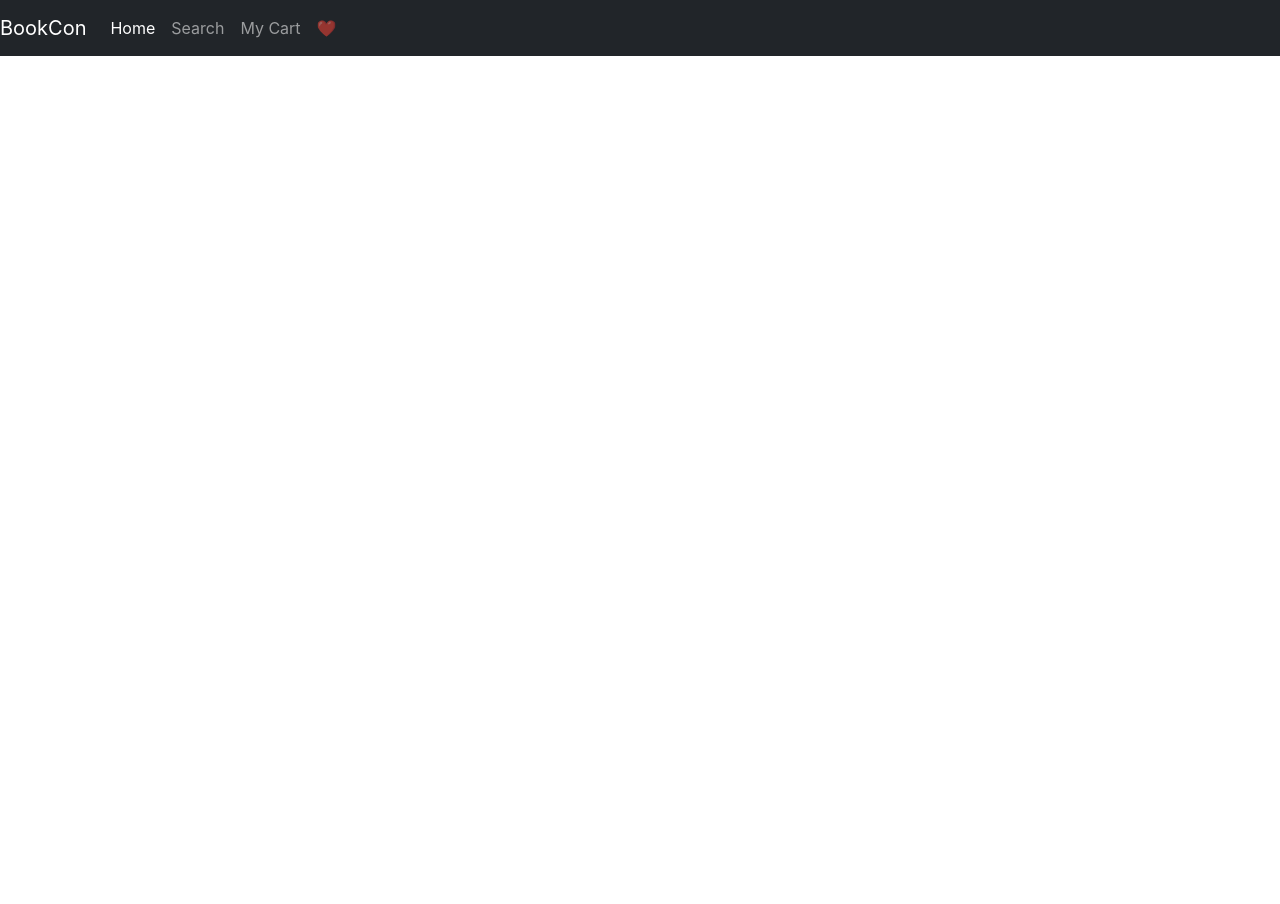
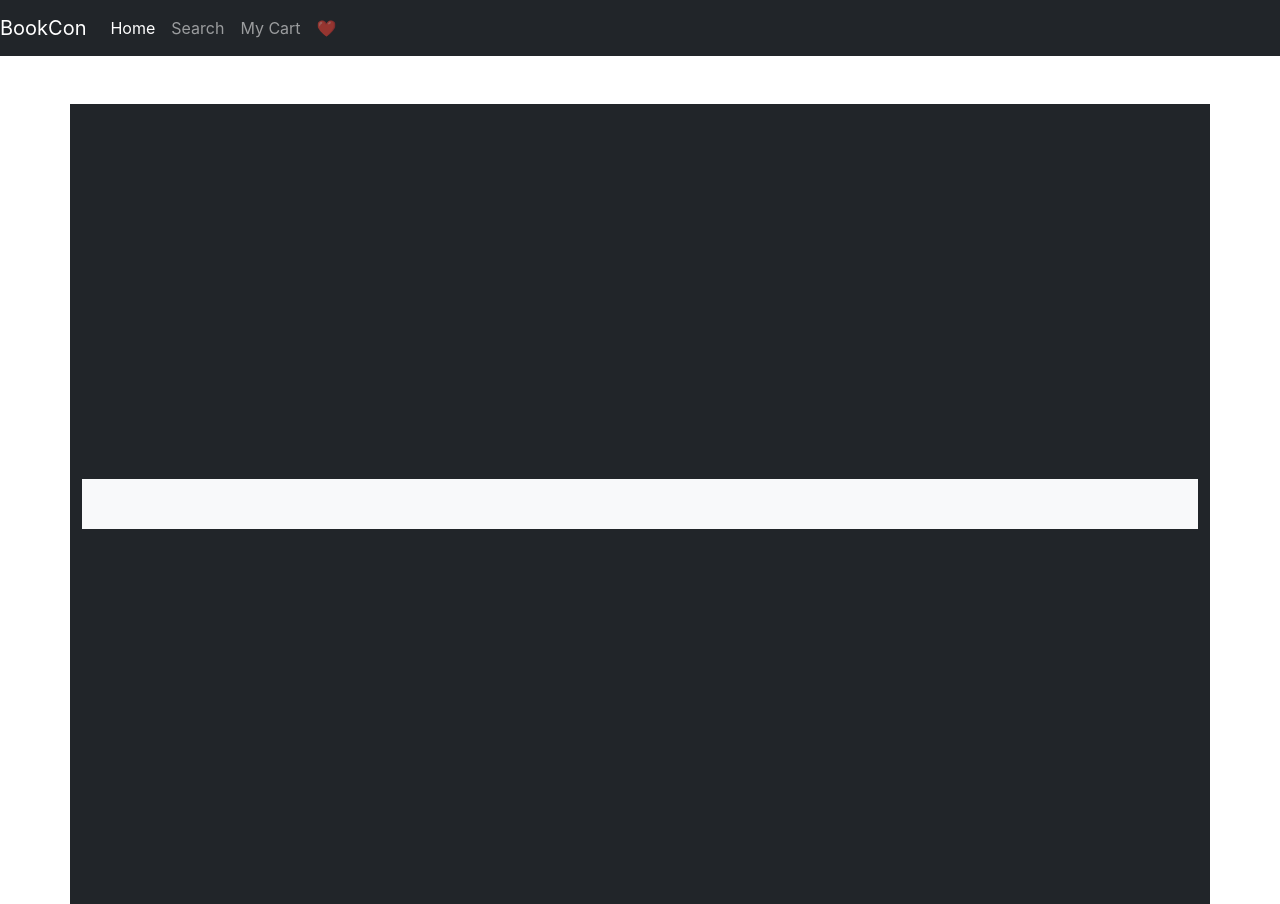
Before and after one commit to Cavinkumaran-m/JMAN_bookstore_frontend, a React (Create React App) app: page /home in a window 1280 px wide. Before the commit the page ends 872 px from the top, so only its background shows below. Built offline with nearby package versions, Linux system fonts and the light colour scheme; the HTML template or start-up script is replaced by a standard one.

Commit message:
Update Home.js

```diff
--- a/src/Pages/Home/Home.js
+++ b/src/Pages/Home/Home.js
@@ -13,32 +13,11 @@ function Home(props) {
   }, []);
   return (
     <>
-      {trendingBooks === null && <BookCardLoader />}
-      {trendingBooks !== null && trendingBooks.length === 0 && (
-        <div className="bg-white display-5 py-3 my-3 container rounded">
-          <center>
-            <span>No Auctions Going On</span>
-            <br></br>
-            😐😐😐
-          </center>
-        </div>
-      )}
-      {/* <span className="display-5 px-5 my-3">On-Going Auctions</span> */}
-      <div className="container-fluid d-flex justify-content-center flex-column mt-3">
-        {trendingBooks !== null &&
-          trendingBooks.map((data, index) => (
-            <BookCard
-              key={index}
-              title={data.item_name}
-              desc={data.item_desc}
-              price={data.start_price}
-              image={data.item_image}
-              id={data.bid_id}
-              home
-            ></BookCard>
-          ))}
-
-        {/* <WS></WS> */}
+      <div className="mt-5 bg-dark container">
+        <div
+          className="bg-light"
+          style={{ width: "100%", height: "50px" }}
+        ></div>
       </div>
     </>
   );
```
